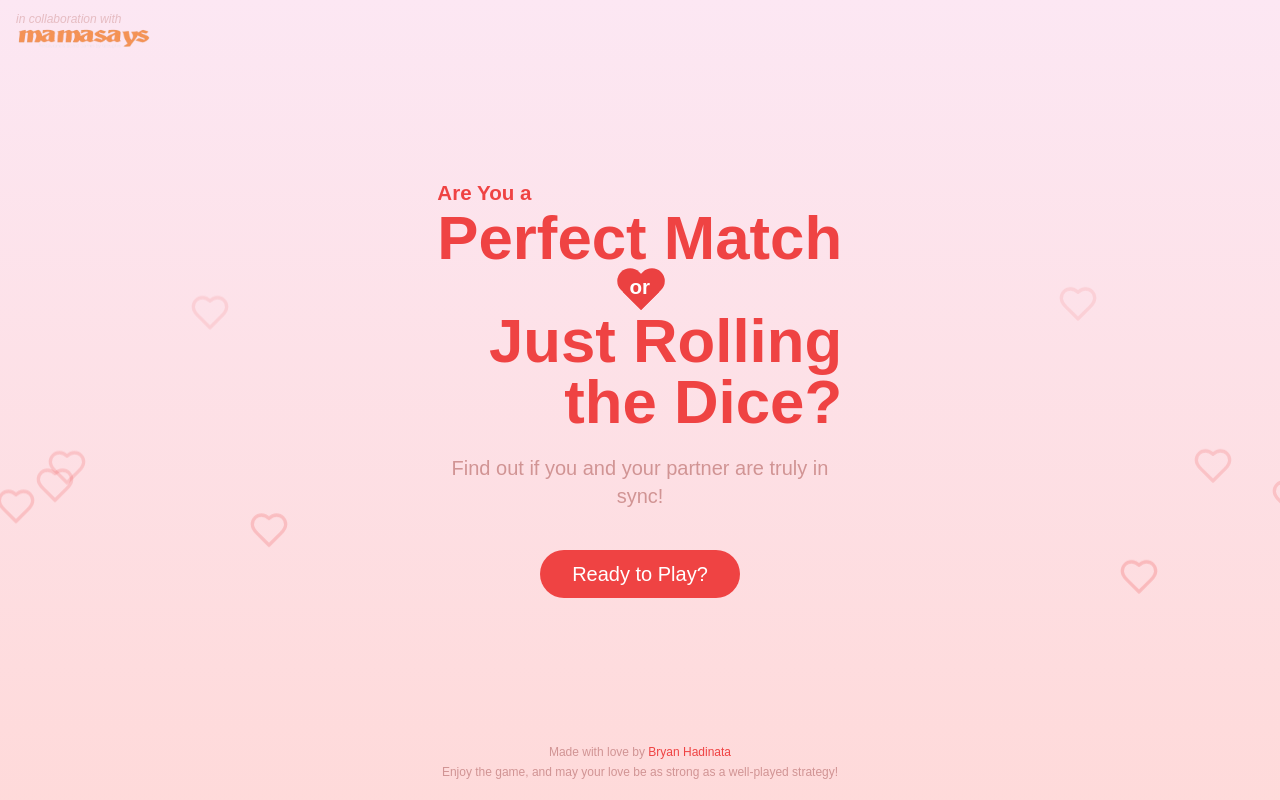
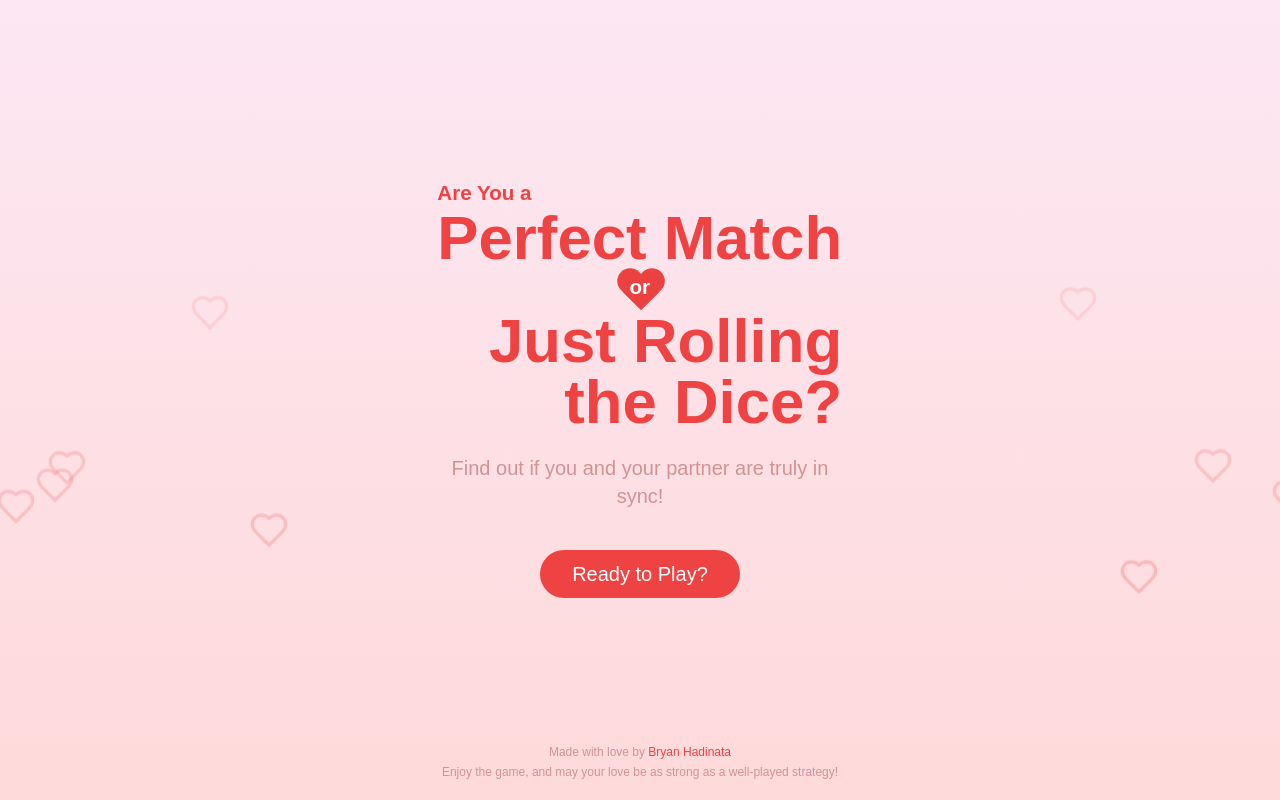
Before and after one commit to bryanhad/couple-compability-web-socket, a Next.js app: page / in a window 1280 px wide. Built offline with nearby package versions, Linux system fonts and the light colour scheme.

Commit message:
remove logo

```diff
--- a/src/app/layout.tsx
+++ b/src/app/layout.tsx
@@ -19,8 +19,8 @@ const geistMono = Geist_Mono({
 })
 
 export const metadata: Metadata = {
-    title: "Compatibility Test | mamasays",
-    description: "Put your connection to the test with MamaSays' Valentine's Day Compatibility Challenge! Answer fun questions, compare results, and see how well you and your partner match. Ready to play?",
+    title: "Compatibility Test | Find Your Match",
+    description: "Put your bond to the test with this fun compatibility quiz! Answer questions, compare results, and see if you and your partner are truly in sync. Are you ready to play?",
 }
 
 export default function RootLayout({
@@ -34,11 +34,11 @@ export default function RootLayout({
                 className={`${geistSans.variable} ${geistMono.variable} relative flex min-h-screen bg-gradient-to-b from-pink-100 to-red-200/70 antialiased`}
             >
                 <div className="relative z-20 flex flex-[1] flex-col">
-                    <header className="flex h-[60px] w-auto items-center justify-between p-4">
-                        <div>
+                    <header className="flex h-[60px] w-auto items-center justify-end p-4">
+                        {/* <div>
                             <p className="text-muted-foreground/50 text-xs italic">in collaboration with</p>
                             <Image alt="mamasays-logo" src="/mamasays-logo.png" width={135} height={20} />
-                        </div>
+                        </div> */}
                         <GoBackToHomeButton />
                     </header>
                     <main className="flex flex-[1] flex-col items-center justify-center px-4">
```
